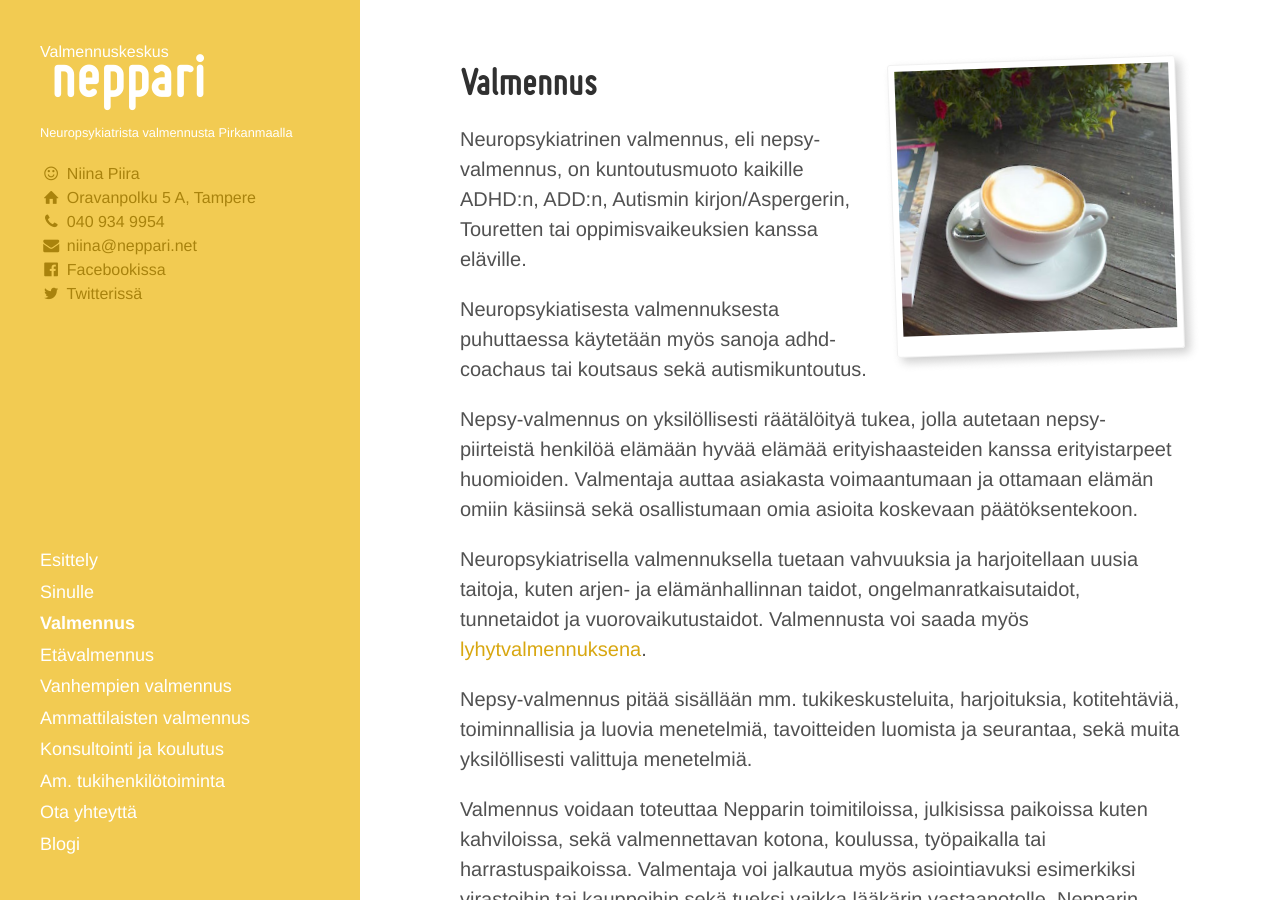
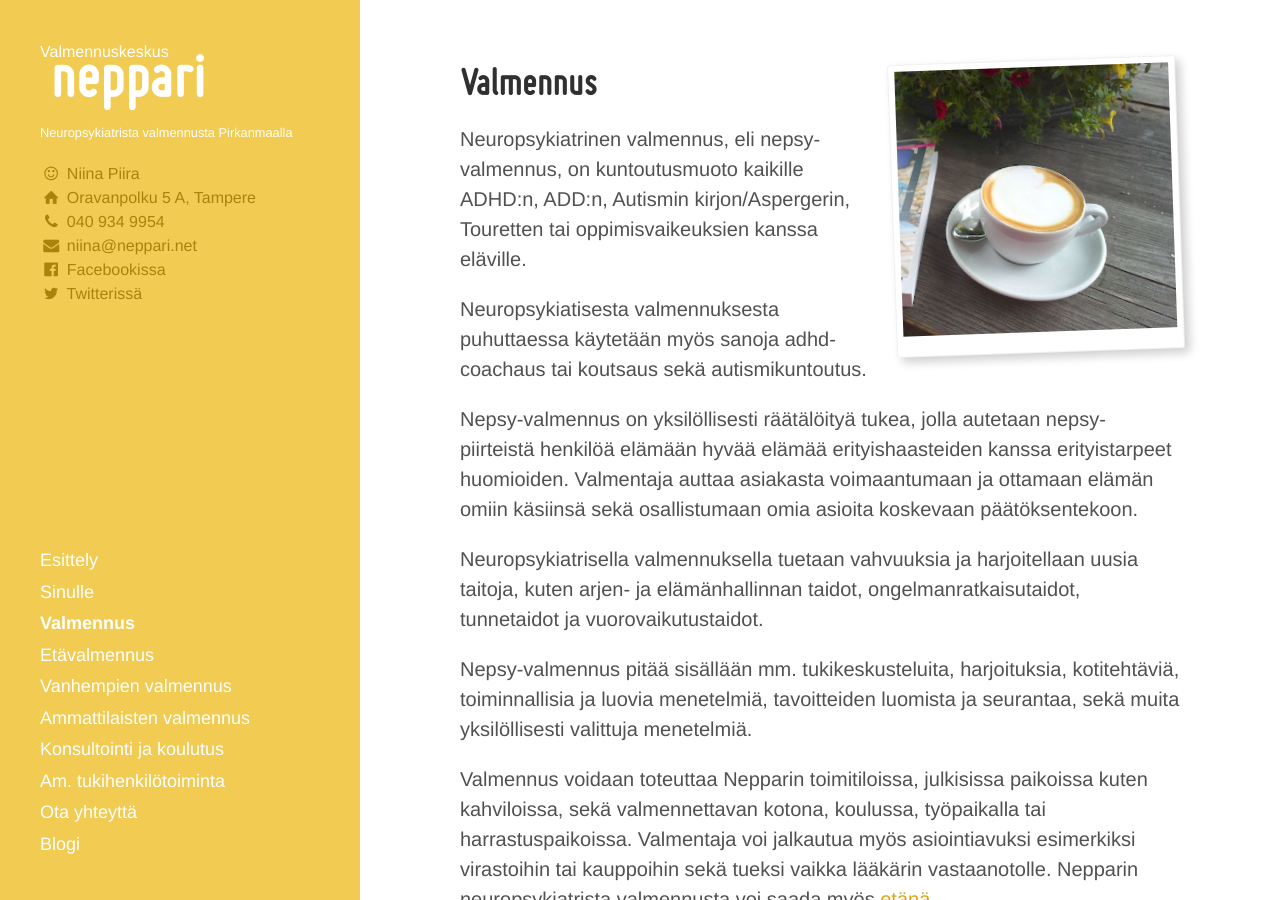
Before and after one commit to niinapiira/neppari.net, a Jekyll site: the page built from valmennus.md, in a window 1280 px wide and 900 px high. Built offline with Jekyll 4.4.1, drawn with Linux system fonts in a browser that asks for light colours.

Commit message:
Updated valmennus.md

```diff
--- a/valmennus.md
+++ b/valmennus.md
@@ -22,7 +22,7 @@ Neuropsykiatisesta valmennuksesta puhuttaessa käytetään myös sanoja adhd-coa
 
 Nepsy-valmennus on yksilöllisesti räätälöityä tukea, jolla autetaan nepsy-piirteistä henkilöä elämään hyvää elämää erityishaasteiden kanssa erityistarpeet huomioiden. Valmentaja auttaa asiakasta voimaantumaan ja ottamaan elämän omiin käsiinsä sekä osallistumaan omia asioita koskevaan päätöksentekoon.
 
-Neuropsykiatrisella valmennuksella tuetaan vahvuuksia ja harjoitellaan uusia taitoja, kuten arjen- ja elämänhallinnan taidot, ongelmanratkaisutaidot, tunnetaidot ja vuorovaikutustaidot. Valmennusta voi saada myös [lyhytvalmennuksena](/lyhytvalmennus).
+Neuropsykiatrisella valmennuksella tuetaan vahvuuksia ja harjoitellaan uusia taitoja, kuten arjen- ja elämänhallinnan taidot, ongelmanratkaisutaidot, tunnetaidot ja vuorovaikutustaidot.
 
 Nepsy-valmennus pitää sisällään mm. tukikeskusteluita, harjoituksia, kotitehtäviä, toiminnallisia ja luovia menetelmiä, tavoitteiden luomista ja seurantaa, sekä muita yksilöllisesti valittuja menetelmiä.
 
```
